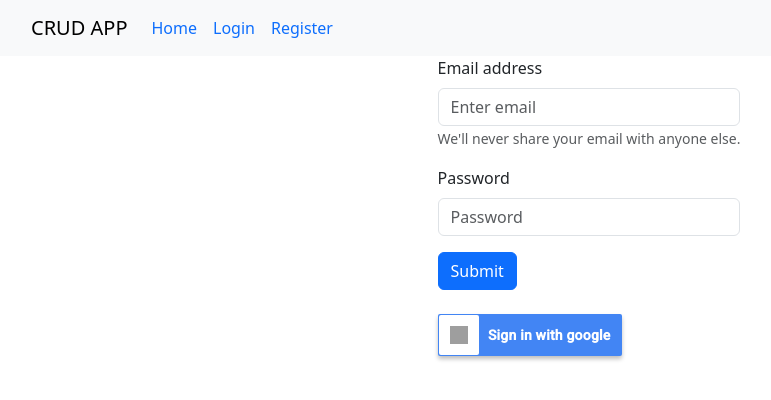
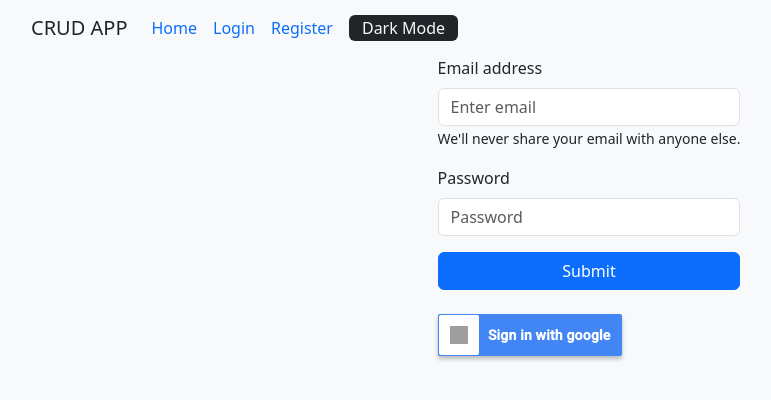
Before and after one commit to tejasipangram/crud-app, a React (Create React App) app in the folder frontend/react-crud-front-end-master/: page / in a window 1280 px wide. Shown: the top 400 px of the page, without its empty margins (51-822 px from the left). Built offline with nearby package versions, Linux system fonts and the light colour scheme; no server answers; grey boxes are pictures that could not be loaded.

Commit message:
dark-mode

```diff
--- a/frontend/react-crud-front-end-master/src/App.js
+++ b/frontend/react-crud-front-end-master/src/App.js
@@ -7,7 +7,7 @@ import NavbarComp from "./components/Navabar";
 import "bootstrap/dist/css/bootstrap.min.css";
 import "react-toastify/dist/ReactToastify.css";
 
-import { BrowserRouter, Routes, Route } from "react-router-dom";
+import { BrowserRouter, Routes, Route, Form } from "react-router-dom";
 import Home from "./Home";
 import Login from "./components/login/Login";
 import Register from "./components/register/Register";
@@ -17,6 +17,7 @@ import { auth } from "./firebase";
 import { signInWithCustomToken } from "firebase/auth";
 
 function App() {
+  const [darkMode, setDarkMode] = useState(false);
   const [userId, setUserId] = useState(null);
   const [pageSize, setPageSize] = useState(10);
   const [loading, setLoading] = useState(false);
@@ -197,9 +198,10 @@ function App() {
           setLoading,
           userId,
           setUserId,
+          darkMode,
         }}
       >
-        <NavbarComp userId={userId} />
+        <NavbarComp userId={userId} setDarkMode={setDarkMode} />
         <Loader loading={loading} setLoading={setLoading} />
         <ToastContainer
           position="top-center"
--- a/frontend/react-crud-front-end-master/src/Home.js
+++ b/frontend/react-crud-front-end-master/src/Home.js
@@ -5,12 +5,16 @@ import { GlobalContext } from "./GloblaCotext";
 import PaginationOutlined from "./components/MuiPagination";
 
 const Home = () => {
-  const { pageSize, currentData, setPageSize, getAllData } =
+  const { pageSize, currentData, darkMode, setPageSize, getAllData } =
     useContext(GlobalContext);
   console.log(currentData);
 
   return (
-    <div className="d-flex flex-wrap gap-4 justify-content-center flex-column align-items-center">
+    <div
+      className={`min-vh-100 d-flex flex-wrap gap-4 justify-content-start flex-column align-items-center ${
+        darkMode ? "bg-dark text-light " : "bg-light text-dark"
+      }`}
+    >
       <CreateList />
       <div className="d-flex flex-wrap gap-4 justify-content-center">
         {currentData.length > 0 ? (
--- a/frontend/react-crud-front-end-master/src/components/List/EditList.jsx
+++ b/frontend/react-crud-front-end-master/src/components/List/EditList.jsx
@@ -5,7 +5,7 @@ import Form from "react-bootstrap/Form";
 import { GlobalContext } from "../../GloblaCotext";
 function EditList({ id, title, description, filePath }) {
   const [show, setShow] = useState(false);
-  const { updateList, setKey } = React.useContext(GlobalContext);
+  const { updateList, setKey, darkMode } = React.useContext(GlobalContext);
   const handleClose = () => {
     setShow(false);
     // setFile({ original: filePath });
@@ -51,7 +51,11 @@ function EditList({ id, title, description, filePath }) {
         Update
       </Button>
 
-      <Modal show={show} onHide={handleClose}>
+      <Modal
+        className={`${darkMode ? "bg-dark text-light" : "bg-light text-dark"}`}
+        show={show}
+        onHide={handleClose}
+      >
         <Modal.Header closeButton>
           <Modal.Title>Edit List</Modal.Title>
         </Modal.Header>
--- a/frontend/react-crud-front-end-master/src/components/List/ListCards.jsx
+++ b/frontend/react-crud-front-end-master/src/components/List/ListCards.jsx
@@ -6,10 +6,13 @@ import { GlobalContext } from "../../GloblaCotext";
 
 function ListCard({ title, description, id, filePath }) {
   const [showMore, setShowMore] = useState(false);
-  const { deleteList } = useContext(GlobalContext);
+  const { deleteList, darkMode } = useContext(GlobalContext);
 
   return (
-    <Card style={{ width: "25rem", marginTop: "1rem" }}>
+    <Card
+      className={`${darkMode ? "bg-dark text-light" : "bg-light text-dark"}`}
+      style={{ width: "25rem", marginTop: "1rem" }}
+    >
       <Card.Img
         style={{ maxWidth: "100%", maxHeight: "200px" }}
         variant="top"
--- a/frontend/react-crud-front-end-master/src/components/List/Modal.jsx
+++ b/frontend/react-crud-front-end-master/src/components/List/Modal.jsx
@@ -5,7 +5,7 @@ import Form from "react-bootstrap/Form";
 import { GlobalContext } from "../../GloblaCotext";
 function CreateList({ name, title = "", body = "" }) {
   const [show, setShow] = useState(false);
-  const { createList } = React.useContext(GlobalContext);
+  const { createList, darkMode } = React.useContext(GlobalContext);
   const handleClose = () => {
     setModalTitle("");
     setModalBody("");
@@ -49,7 +49,11 @@ function CreateList({ name, title = "", body = "" }) {
         Create List
       </Button>
 
-      <Modal show={show} onHide={handleClose}>
+      <Modal
+        className={`${darkMode ? "bg-dark text-light" : "bg-light text-dark"}`}
+        show={show}
+        onHide={handleClose}
+      >
         <Modal.Header closeButton>
           <Modal.Title>Create List</Modal.Title>
         </Modal.Header>
--- a/frontend/react-crud-front-end-master/src/components/MuiPagination.jsx
+++ b/frontend/react-crud-front-end-master/src/components/MuiPagination.jsx
@@ -3,7 +3,7 @@ import TablePagination from "@mui/material/TablePagination";
 import { GlobalContext } from "../GloblaCotext";
 
 export default function TablePaginationDemo() {
-  const { currentPage, totalPages, getAllData, setPageSize } =
+  const { currentPage, totalPages, getAllData, setPageSize, darkMode } =
     useContext(GlobalContext);
 
   const [rowsPerPage, setRowsPerPage] = React.useState(10);
@@ -20,6 +20,7 @@ export default function TablePaginationDemo() {
 
   return (
     <TablePagination
+      className={`${darkMode ? " text-light" : "text-dark"}`}
       component="div"
       count={totalPages * rowsPerPage}
       page={currentPage - 1}
--- a/frontend/react-crud-front-end-master/src/components/Navabar.jsx
+++ b/frontend/react-crud-front-end-master/src/components/Navabar.jsx
@@ -5,8 +5,12 @@ import Navbar from "react-bootstrap/Navbar";
 import { Link } from "react-router-dom";
 import { auth } from "../firebase";
 import { toast } from "react-toastify";
+import { useContext } from "react";
+import { GlobalContext } from "../GloblaCotext";
 
-function NavbarComp({ userId }) {
+function NavbarComp({ userId, setDarkMode }) {
+  const { darkMode } = useContext(GlobalContext);
+
   const logout = () => {
     auth
       .signOut()
@@ -20,12 +24,17 @@ function NavbarComp({ userId }) {
       });
   };
   return (
-    <Navbar expand="lg" className="bg-body-tertiary">
-      <Container>
-        <Navbar.Brand>CRUD APP</Navbar.Brand>
+    <Navbar
+      expand="lg"
+      className={`${darkMode ? "bg-dark text-light" : "bg-light text-dark"}`}
+    >
+      <Container className="d-flex justify-content-center align-items-center">
+        <Navbar.Brand className={`${darkMode ? "text-light" : "text-dark"}`}>
+          CRUD APP
+        </Navbar.Brand>
         <Navbar.Toggle aria-controls="basic-navbar-nav" />
         <Navbar.Collapse id="basic-navbar-nav">
-          <Nav className="me-auto">
+          <Nav className="me-auto d-flex justify-content-center align-items-center">
             <Link className="text-decoration-none mx-2" to={"/"}>
               <span>Home</span>
             </Link>
@@ -36,7 +45,21 @@ function NavbarComp({ userId }) {
             <Link className="text-decoration-none mx-2" to={"/register"}>
               <span>Register</span>
             </Link>
-            {userId && <button onClick={logout}>Log out</button>}
+            {userId && (
+              <button className="btn btn-danger py-0" onClick={logout}>
+                Log out
+              </button>
+            )}
+            <button
+              onClick={() => {
+                setDarkMode(!darkMode);
+              }}
+              className={`mx-2 py-0 btn ${
+                darkMode ? "bg-light text-dark" : "bg-dark text-light"
+              }`}
+            >
+              {darkMode ? "Light Mode" : "Dark Mode"}
+            </button>
           </Nav>
         </Navbar.Collapse>
       </Container>
--- a/frontend/react-crud-front-end-master/src/components/login/Login.js
+++ b/frontend/react-crud-front-end-master/src/components/login/Login.js
@@ -8,7 +8,7 @@ import { GlobalContext } from "../../GloblaCotext";
 import LoginGoogle from "../buttons/LoginGoogle";
 
 function Login() {
-  const { setUserId, setLoading } = useContext(GlobalContext);
+  const { setUserId, setLoading, darkMode } = useContext(GlobalContext);
   const [email, setEmail] = useState("");
   const [password, setPassword] = useState("");
   const login = async (email, password) => {
@@ -17,15 +17,19 @@ function Login() {
       const { user } = await signInWithEmailAndPassword(auth, email, password);
       setUserId(user.uid);
       setLoading(false);
+
       user
         .getIdToken()
         .then((token) => {
           localStorage.setItem("authToken", token);
         })
         .catch((error) => {
+          setLoading(false);
           console.log(error);
         });
-    } catch (error) {}
+    } catch (error) {
+      setLoading(false);
+    }
     setEmail("");
     setPassword("");
   };
@@ -43,26 +47,32 @@ function Login() {
   const onSubmit = async (e) => {
     try {
       e.preventDefault();
+
       await login(email, password);
-      toast.success("Login success");
     } catch (error) {
       toast.error(error.message);
     }
   };
   return (
+    <div
+      className={`min-vh-100 ${
+        darkMode ? "bg-dark text-light" : "bg-light text-dark"
+      }`}
+    >
       <div className="container d-flex flex-column   justify-content-center align-items-center">
         <Form className="" style={{ maxWidth: "25rem" }}>
           <Form.Group className="mb-3" controlId="formBasicEmail">
             <Form.Label>Email address</Form.Label>
             <Form.Control
               value={email}
+              required={true}
               onChange={(e) => {
                 setEmail(e.target.value);
               }}
               type="email"
               placeholder="Enter email"
             />
-          <Form.Text className="text-muted">
+            <Form.Text className={` ${darkMode ? "text-light" : "text-dark"}`}>
               We'll never share your email with anyone else.
             </Form.Text>
           </Form.Group>
@@ -70,6 +80,7 @@ function Login() {
           <Form.Group className="mb-3" controlId="formBasicPassword">
             <Form.Label>Password</Form.Label>
             <Form.Control
+              required={true}
               value={password}
               onChange={(e) => {
                 setPassword(e.target.value);
@@ -79,12 +90,18 @@ function Login() {
             />
           </Form.Group>
 
-        <Button onClick={onSubmit} variant="primary" type="submit">
+          <Button
+            className="w-100"
+            onClick={onSubmit}
+            variant="primary"
+            type="submit"
+          >
             Submit
           </Button>
           <LoginGoogle onSubmit={signInWithGoogle} />
         </Form>
       </div>
+    </div>
   );
 }
 
--- a/frontend/react-crud-front-end-master/src/components/register/Register.jsx
+++ b/frontend/react-crud-front-end-master/src/components/register/Register.jsx
@@ -6,7 +6,7 @@ import { createUserWithEmailAndPassword } from "firebase/auth";
 import { toast } from "react-toastify";
 import { GlobalContext } from "../../GloblaCotext";
 const Register = () => {
-  const { setUserId, setLoading } = useContext(GlobalContext);
+  const { setUserId, setLoading, darkMode } = useContext(GlobalContext);
   const [email, setEmail] = useState("");
   const [password, setPassword] = useState("");
   const [name, setName] = useState("");
@@ -48,7 +48,14 @@ const Register = () => {
   };
 
   return (
-    <div className="container d-flex justify-content-center align-items-center">
+    <div
+      className={`min-vh-100 ${
+        darkMode ? "bg-dark text-light" : "bg-light text-dark"
+      }`}
+    >
+      <div
+        className={`container d-flex justify-content-center align-items-center  `}
+      >
         <Form className="" style={{ maxWidth: "25rem" }}>
           <Form.Group className="mb-3" controlId="formBasicEmail">
             <Form.Label>Name</Form.Label>
@@ -93,6 +100,7 @@ const Register = () => {
           </Button>
         </Form>
       </div>
+    </div>
   );
 };
 
```
Lines whose indentation alone changed are shown as unchanged.
